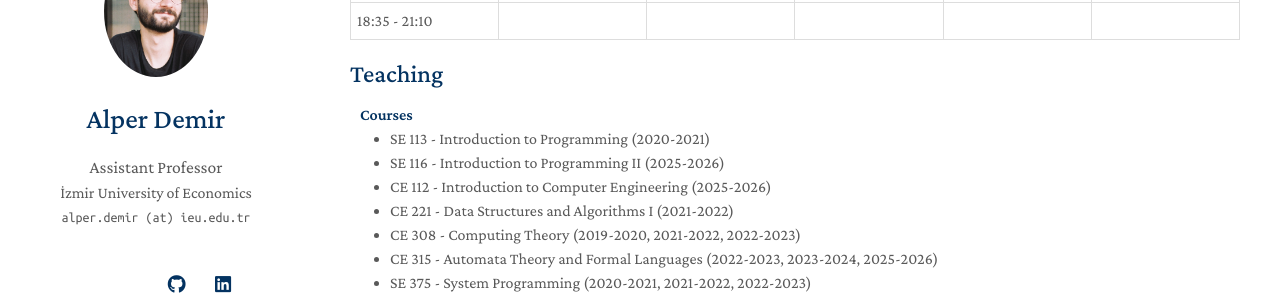
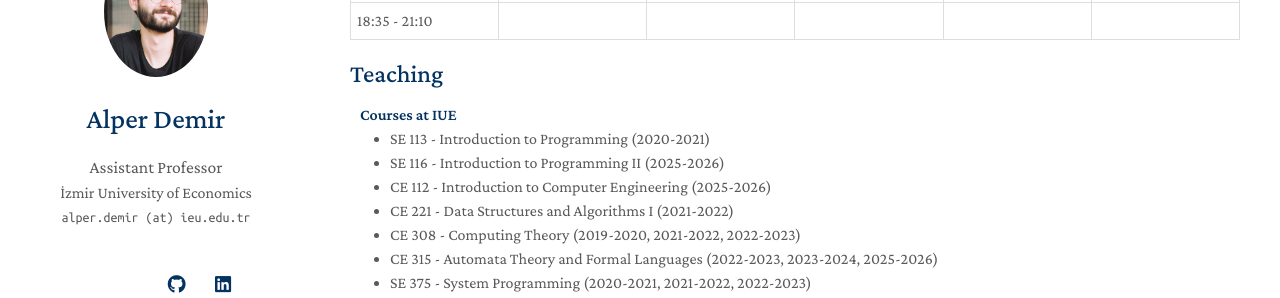
Before and after one commit to gliese876b/gliese876b.github.io, a Jekyll site: the page built from index.md, in a window 1280 px wide and 900 px high, scrolled down 977 px. Shown: the part 154-452 px from the top of the window. Built offline with Jekyll 4.4.1, drawn with Linux system fonts in a browser that asks for light colours; nearby versions of some CDN libraries; a style sheet for code colours, icons or effects is not loaded; our own code applies the rules of GitHub Pages for plain Markdown files.

Commit message:
Update course title in teaching.md

```diff
--- a/_includes/teaching.md
+++ b/_includes/teaching.md
@@ -1,6 +1,6 @@
 ## Teaching
 
-<h4 style="margin:0 10px 0;">Courses</h4>
+<h4 style="margin:0 10px 0;">Courses at IUE</h4>
 
 <ul style="margin:0 0 5px;">
   <li><a href="https://se.ieu.edu.tr/en/syllabus/type/read/id/SE+113"><autocolor>SE 113 - Introduction to Programming (2020-2021)</autocolor></a></li>
```
